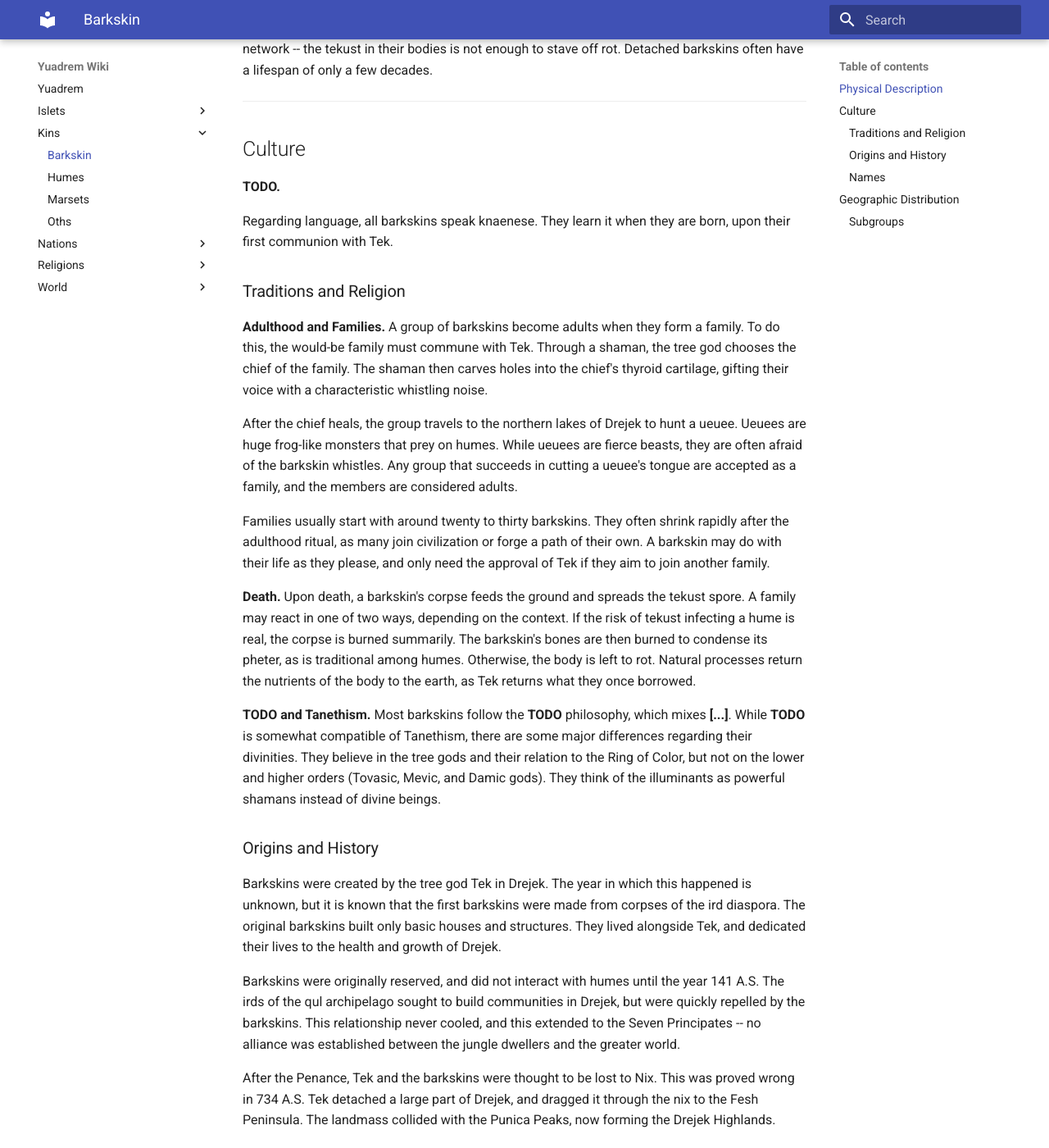
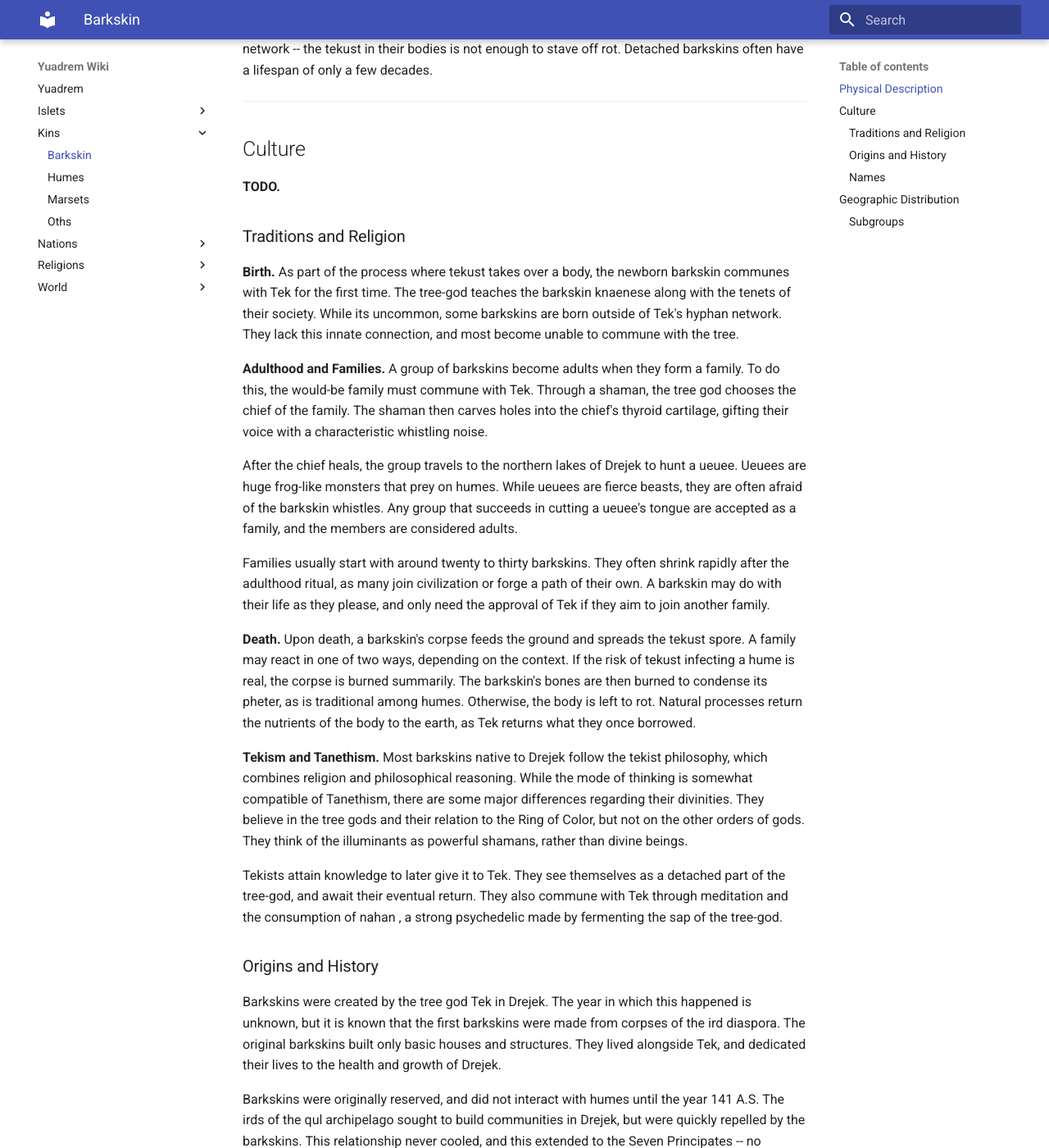
Before and after one commit to bleaktwig/yuadrem-wiki, an MkDocs documentation site: the page built from docs/kins/barkskin.md, in a window 1280 px wide and 1400 px high, scrolled down 656 px. Shown: the whole window at 82% size. Built offline with MkDocs 1.6.1 and Material for MkDocs 9.7.7, drawn with Linux system fonts in a browser that asks for light colours.

Commit message:
Added some stuff on Tekism

```diff
--- a/docs/kins/barkskin.md
+++ b/docs/kins/barkskin.md
@@ -27,10 +27,13 @@ Detached barkskins often have a lifespan of only a few decades.
 ## Culture
 **TODO.**
 
-Regarding language, all barkskins speak knaenese.
-They learn it when they are born, upon their first communion with Tek.
+### Traditions and Religion
+**Birth.**
+As part of the process where tekust takes over a body, the newborn barkskin communes with Tek for the first time.
+The tree-god teaches the barkskin knaenese along with the tenets of their society.
+While its uncommon, some barkskins are born outside of Tek's hyphan network.
+They lack this innate connection, and most become unable to commune with the tree.
 
-### Traditions and Religion
 **Adulthood and Families.**
 A group of barkskins become adults when they form a family.
 To do this, the would-be family must commune with Tek.
@@ -54,11 +57,15 @@ The barkskin's bones are then burned to condense its pheter, as is traditional a
 Otherwise, the body is left to rot.
 Natural processes return the nutrients of the body to the earth, as Tek returns what they once borrowed.
 
-**TODO and Tanethism.**
-Most barkskins follow the **TODO** philosophy, which mixes **[...]**.
-While **TODO** is somewhat compatible of Tanethism, there are some major differences regarding their divinities.
-They believe in the tree gods and their relation to the Ring of Color, but not on the lower and higher orders (Tovasic, Mevic, and Damic gods).
-They think of the illuminants as powerful shamans instead of divine beings.
+**Tekism and Tanethism.**
+Most barkskins native to Drejek follow the tekist philosophy, which combines religion and philosophical reasoning.
+While the mode of thinking is somewhat compatible of Tanethism, there are some major differences regarding their divinities.
+They believe in the tree gods and their relation to the Ring of Color, but not on the other orders of gods.
+They think of the illuminants as powerful shamans, rather than divine beings.
+
+Tekists attain knowledge to later give it to Tek.
+They see themselves as a detached part of the tree-god, and await their eventual return.
+They also commune with Tek through meditation and the consumption of nahan <!-- NOTE. I-water in knaenese -->, a strong psychedelic made by fermenting the sap of the tree-god.
 
 ### Origins and History
 Barkskins were created by the tree god Tek in Drejek.
```
